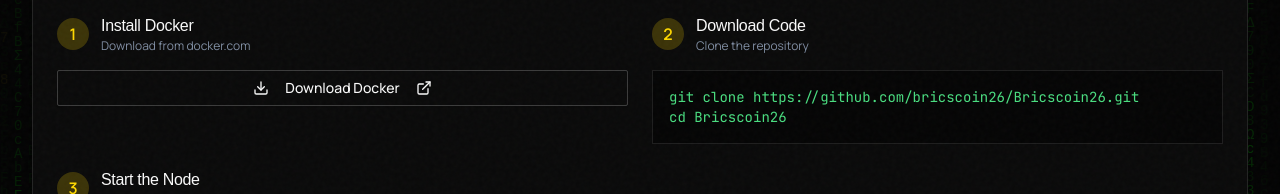
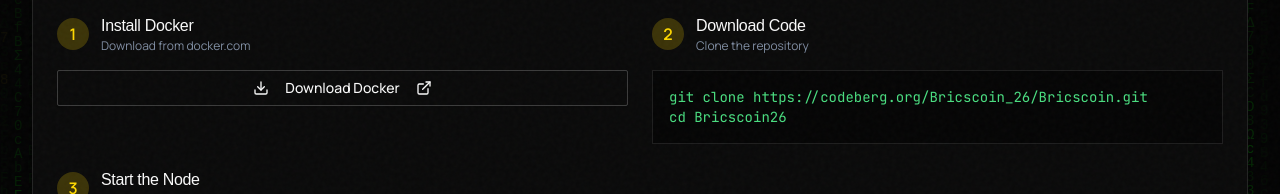
Before and after one commit to Bricscoin2026/Bricscoin, a React (Create React App) app in the folder frontend/: page /node in a window 1280 px wide. Shown: the part 572-766 px from the top of the page. Built offline with nearby package versions, Linux system fonts and the light colour scheme; a web font is replaced by a local one.

Commit message:
auto-commit for 713211c9-8270-4821-bf49-6894fcd40277

```diff
--- a/frontend/src/pages/Network.jsx
+++ b/frontend/src/pages/Network.jsx
@@ -647,7 +647,7 @@ export default function Network() {
             <div className="mt-4 p-4 bg-background/50 rounded-sm border border-white/10">
               <pre className="font-mono text-xs text-muted-foreground overflow-x-auto">
 {`# Quick Start
-git clone https://github.com/bricscoin26/Bricscoin26.git
+git clone https://codeberg.org/Bricscoin_26/Bricscoin.git
 cd Bricscoin26
 docker-compose up -d
 
--- a/frontend/src/pages/RunNode.jsx
+++ b/frontend/src/pages/RunNode.jsx
@@ -42,7 +42,7 @@ export default function RunNode() {
   const [showAdvanced, setShowAdvanced] = useState(false);
 
   const commands = {
-    clone: `git clone https://github.com/bricscoin26/Bricscoin26.git
+    clone: `git clone https://codeberg.org/Bricscoin_26/Bricscoin.git
 cd Bricscoin26`,
     start: `docker compose -f docker-compose.node.yml up -d`,
     startWithMining: `docker compose -f docker-compose.node.yml --profile with-mining up -d`,
```
